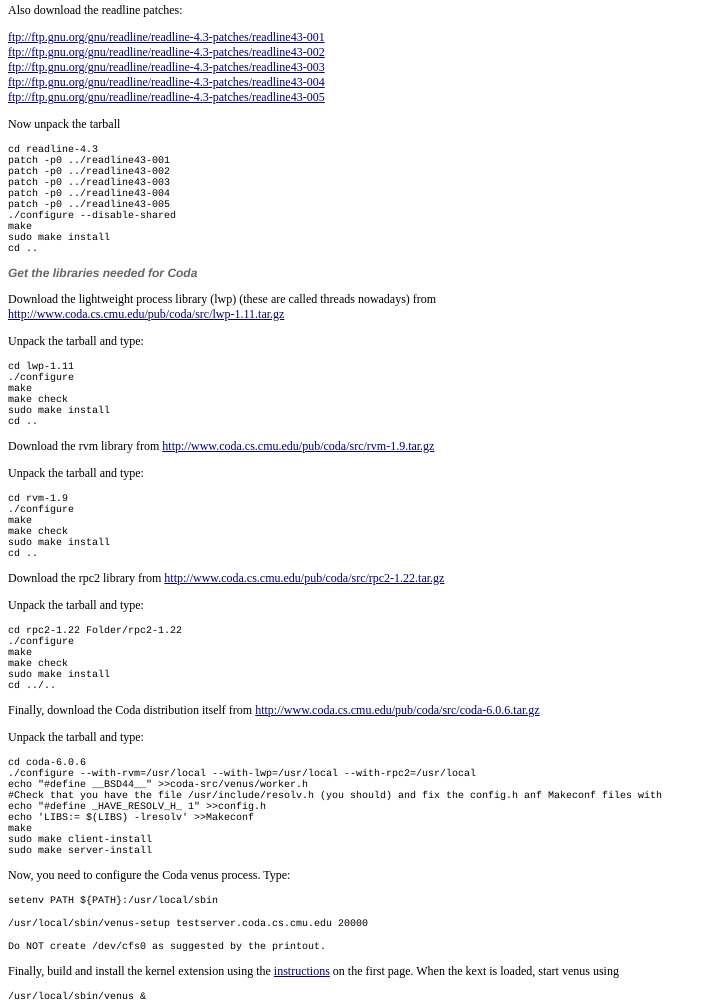
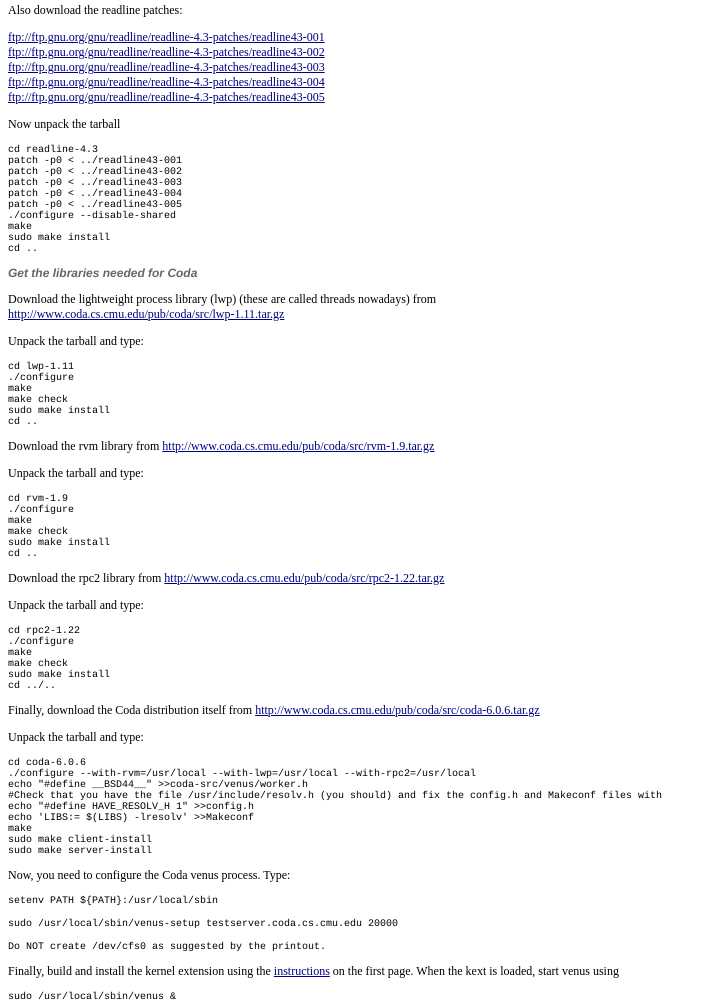
Before and after one commit to OpenDarwin-CVS/DarwinCoda, a plain HTML site: page www/building_coda.html in a window 1280 px wide. Shown: the part 190-1195 px from the top of the page, without its empty margins (0-717 px from the left). Drawn offline with Linux system fonts and the light colour scheme.

Commit message:
Incorporated fixes as suggested by cjm@s2.enemy.org: 	1: Needed < befor patch commands. 	2: Removed bogus argument to cd rpc2-1.22 command. 	3. Changed the _HAVE_RESOLV_H_ definition to read HAVE_RESOLV_H 	4. Added sudo's to the venus-setup and venus startup comamnds. 	5. Fixed a minor typo Reformatted the HTML to use LF, not CR.

```diff
--- a/www/building_coda.html
+++ b/www/building_coda.html
@@ -22,12 +22,7 @@
 			</a><a href="ftp://ftp.gnu.org/gnu/readline/readline-4.3.tar.gz">ftp://ftp.gnu.org/gnu/readline/readline-4.3-patches/readline43-004<br>
 			</a><a href="ftp://ftp.gnu.org/gnu/readline/readline-4.3.tar.gz">ftp://ftp.gnu.org/gnu/readline/readline-4.3-patches/readline43-005</a></p>
 		<p>Now unpack the tarball
-		<p><code>cd readline-4.3<br>
-				patch -p0 ../readline43-001<br>
-				patch -p0 ../readline43-002<br>
-				patch -p0 ../readline43-003<br>
-				patch -p0 ../readline43-004<br>
-				patch -p0 ../readline43-005<br>
+		<p><code>cd readline-4.3<br>patch -p0 &lt; ../readline43-001<br>patch -p0 &lt; ../readline43-002<br>patch -p0 &lt; ../readline43-003<br>patch -p0 &lt; ../readline43-004<br>patch -p0 &lt; ../readline43-005<br>
 			</code><code>
 				./configure --disable-shared
 <br>
@@ -61,7 +56,7 @@
 				cd ..</code></p>
 		<p>Download the rpc2 library from <a href="http://www.coda.cs.cmu.edu/pub/coda/src/rpc2-1.20.tar.gz">http://www.coda.cs.cmu.edu/pub/coda/src/rpc2-1.22.tar.gz</a></p>
 		<p>Unpack the tarball and type:</p>
-		<p><code>cd rpc2-1.22 Folder/rpc2-1.22<br>
+		<p><code>cd rpc2-1.22<br>
 					./configure<br>
 					make<br>
 					make check<br>
@@ -73,8 +68,8 @@
 			<p><code>cd coda-6.0.6<br>
 					./configure --with-rvm=/usr/local --with-lwp=/usr/local --with-rpc2=/usr/local<br>
 					echo &quot;#define __BSD44__&quot; &gt;&gt;coda-src/venus/worker.h<br>
-					#Check that you have the file /usr/include/resolv.h (you should) and fix the config.h anf Makeconf files with<br>
-					echo &quot;#define _HAVE_RESOLV_H_ 1&quot; &gt;&gt;config.h<br>
+					#Check that you have the file /usr/include/resolv.h (you should) and fix the config.h and Makeconf files with<br>
+					echo &quot;#define HAVE_RESOLV_H 1&quot; &gt;&gt;config.h<br>
 					echo 'LIBS:=    $(LIBS) -lresolv' &gt;&gt;Makeconf<br>
 				</code><code>make<br>
 						sudo make client-install<br>
@@ -83,10 +78,10 @@
 		</div>
 		<p>Now, you need to configure the Coda venus process. Type:</p>
 		<p><code>setenv PATH ${PATH}:/usr/local/sbin</code></p>
-		<p><code>/usr/local/sbin/venus-setup testserver.coda.cs.cmu.edu 20000</code></p>
+		<p><code>sudo /usr/local/sbin/venus-setup testserver.coda.cs.cmu.edu 20000</code></p>
 		<p><code>Do NOT create /dev/cfs0 as suggested by the printout.</code></p>
 		<p>Finally, build and install the kernel extension using the <a href="index.html#Anchor-Getting-47857">instructions</a> on the first page. When the kext is loaded, start venus using</p>
-		<p><code>/usr/local/sbin/venus &amp;</code></p>
+		<p><code>sudo /usr/local/sbin/venus &amp;</code></p>
 		<p>You should now be able to list the /coda directory. Use the terminal for this, <b>not</b> the Finder, i.e. </p>
 		<p><code>ls /coda</code></p>
 		<p>If the only thing you see is a file named NOT_REALLY_CODA, you haven't succeeded. Otherwise, something is definitely working. In that case try looking into the Coda group's test server. It's open to anyone:</p>
```
